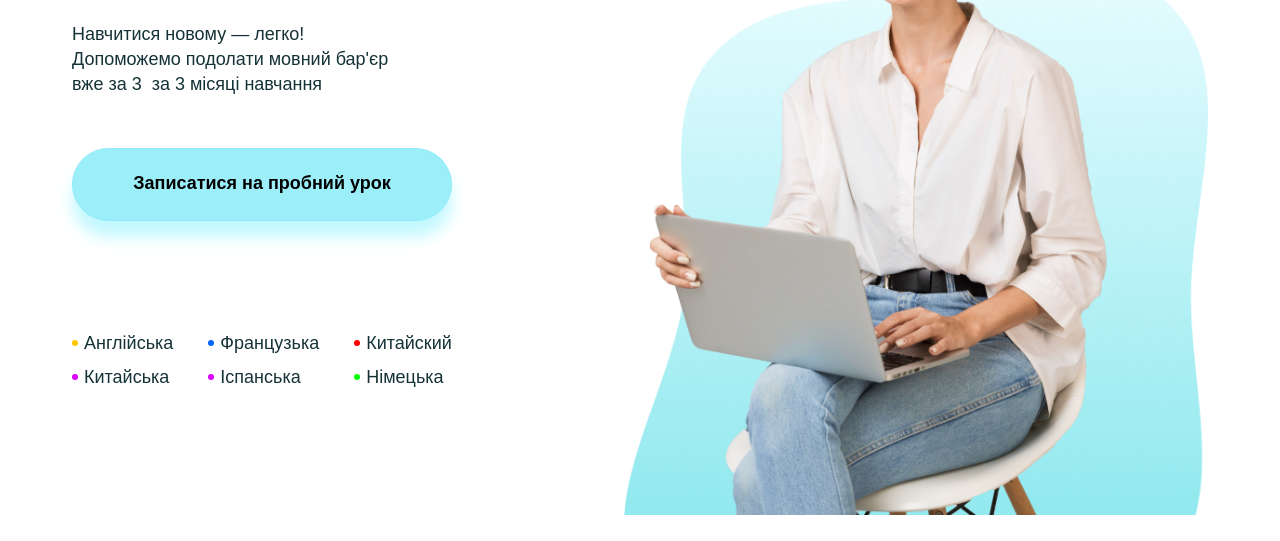
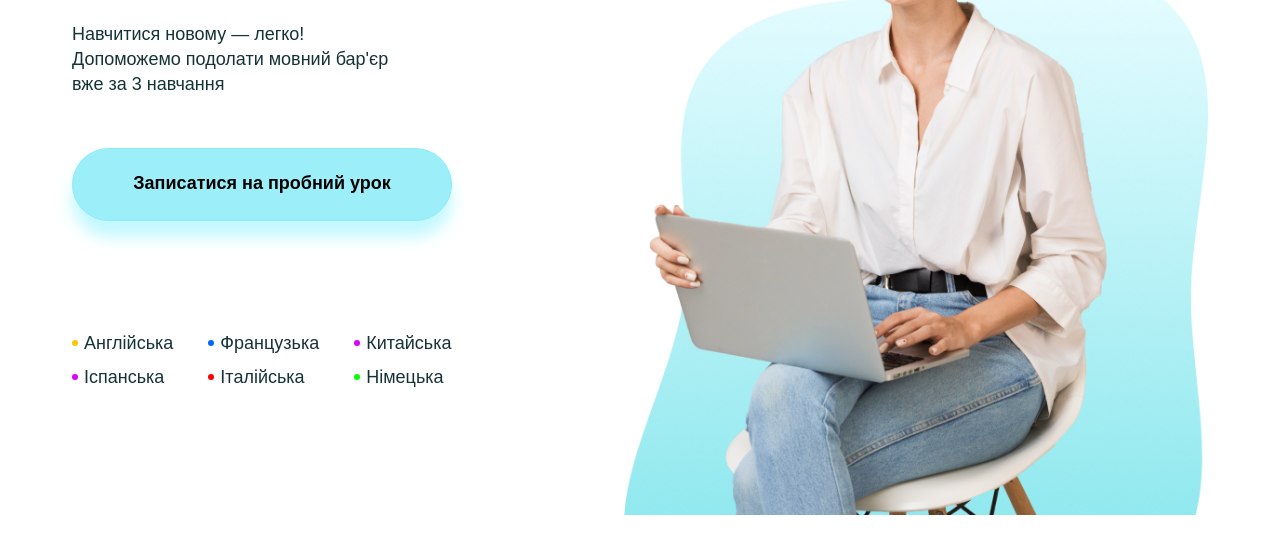
Before and after one commit to Maxnightik/EasySpeak, a plain HTML site: page index.html in a window 1280 px wide. Shown: the part 259-800 px from the top of the page. Drawn offline with Linux system fonts and the light colour scheme.

Commit message:
Update index.html

```diff
--- a/index.html
+++ b/index.html
@@ -30,7 +30,7 @@
             <div class="hero__descrioption">
               <p>Навчитися новому&nbsp;&mdash; легко!</p>
               <p>
-                Допоможемо подолати мовний бар'єр вже&nbsp;за&nbsp;3&nbsp; за 3 місяці навчання
+                Допоможемо подолати мовний бар'єр вже&nbsp;за&nbsp;3&nbsp;навчання
               </p>
             </div>
 
@@ -41,9 +41,9 @@
             <ul class="hero__lenguages">
               <li class="hero__lenguage hero__lenguage_yellow">Англійська</li>
               <li class="hero__lenguage hero__lenguage_blue">Французька</li>
-              <li class="hero__lenguage hero__lenguage_red">Китайский</li>
               <li class="hero__lenguage hero__lenguage_pink">Китайська</li>
               <li class="hero__lenguage hero__lenguage_powder">Іспанська</li>
+               <li class="hero__lenguage hero__lenguage_red">Італійська</li>
               <li class="hero__lenguage hero__lenguage_green">Німецька</li>
             </ul>
           </div>
```
